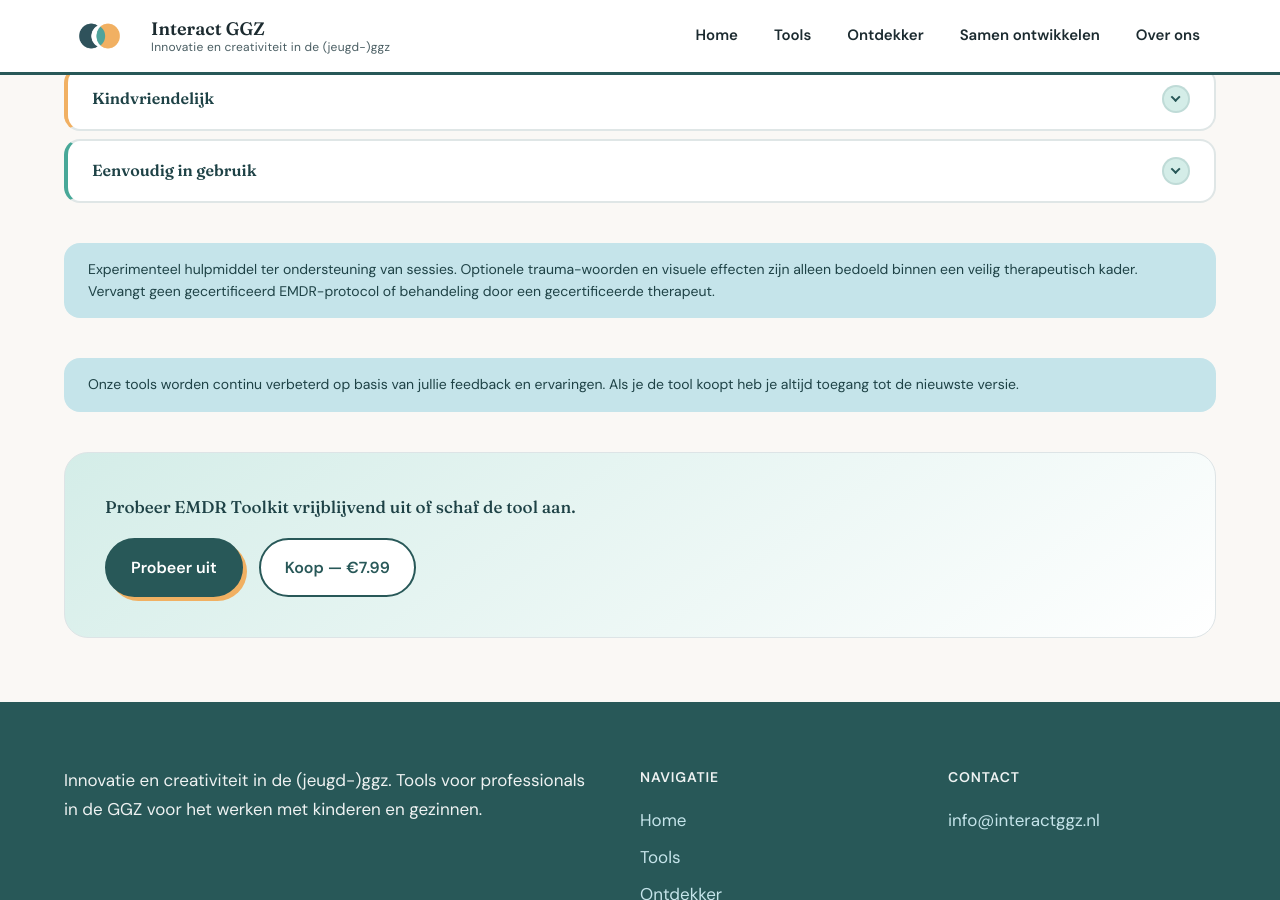
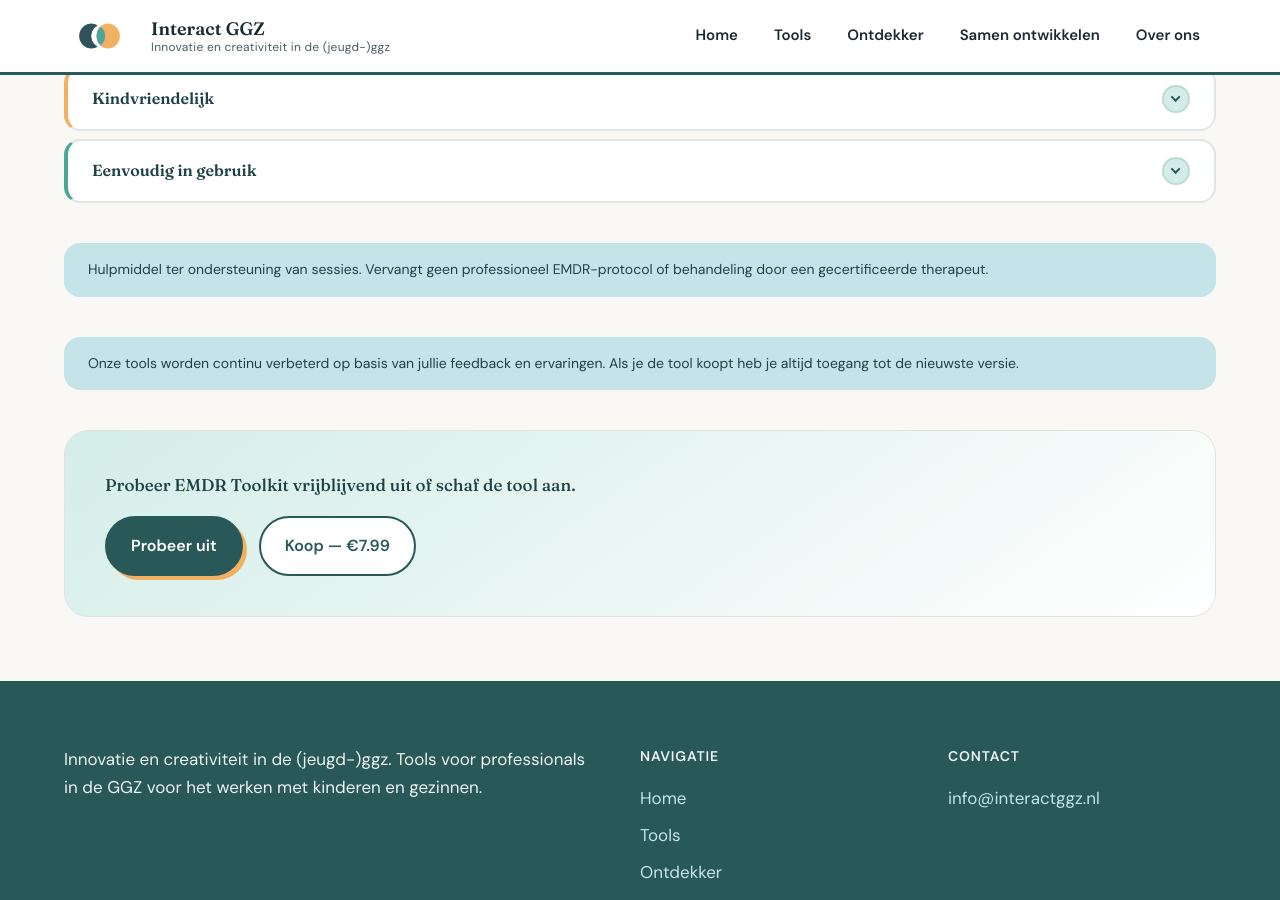
Before and after one commit to janwillemm/jari-website, a Jekyll site: the page built from _tools/emdr.md, in a window 1280 px wide and 900 px high, scrolled down 1914 px. Built offline with Jekyll 4.4.1, drawn with Linux system fonts in a browser that asks for light colours.

Commit message:
Update EMDR disclaimer on tool page

```diff
--- a/_tools/emdr.md
+++ b/_tools/emdr.md
@@ -11,9 +11,8 @@ alt: Screenshot van het EMDR stimulatieveld met een bewegende lichtbol
 available: true
 portal_slug: emdr
 note: >-
-  Experimenteel hulpmiddel ter ondersteuning van sessies. Optionele trauma-woorden en
-  visuele effecten zijn alleen bedoeld binnen een veilig therapeutisch kader. Vervangt
-  geen gecertificeerd EMDR-protocol of behandeling door een gecertificeerde therapeut.
+  Hulpmiddel ter ondersteuning van sessies. Vervangt geen professioneel EMDR-protocol
+  of behandeling door een gecertificeerde therapeut.
 ---
 
 <div class="tool-detail__hero-body">
```
